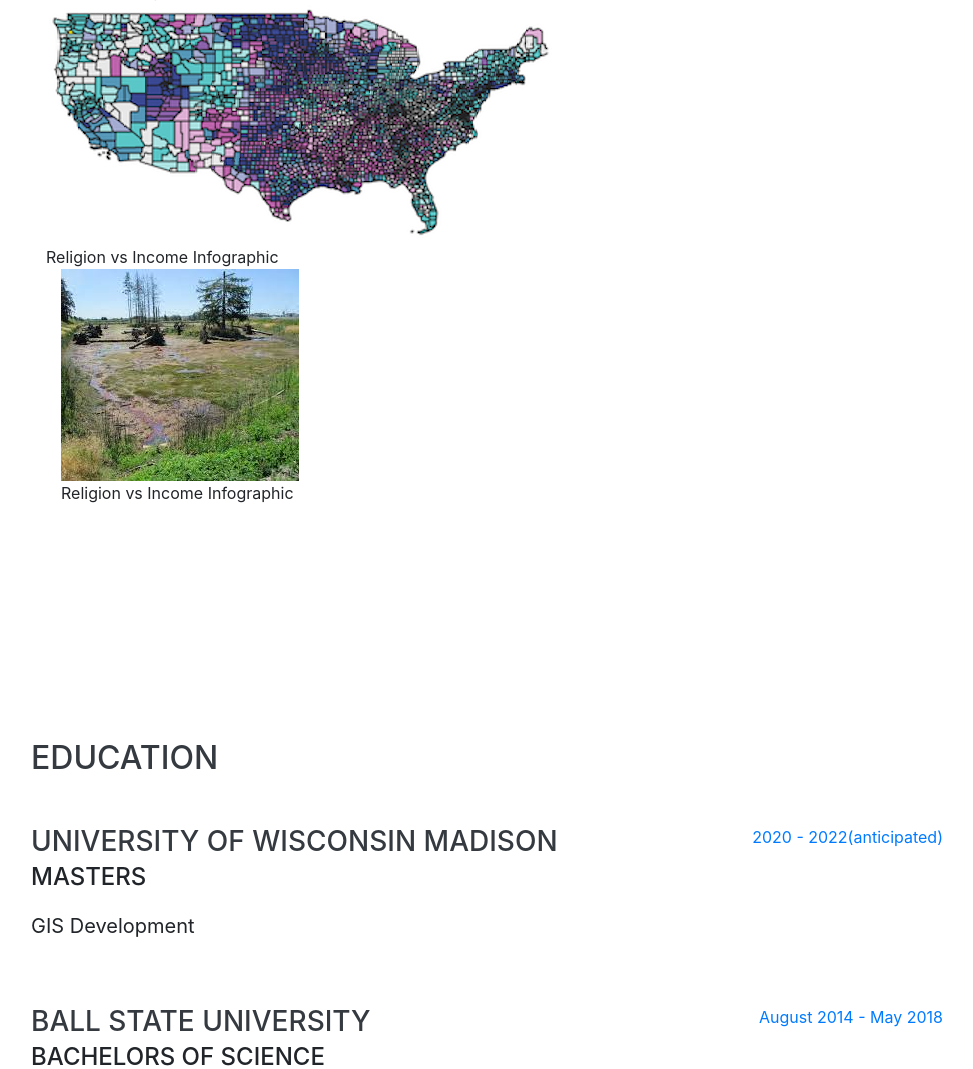
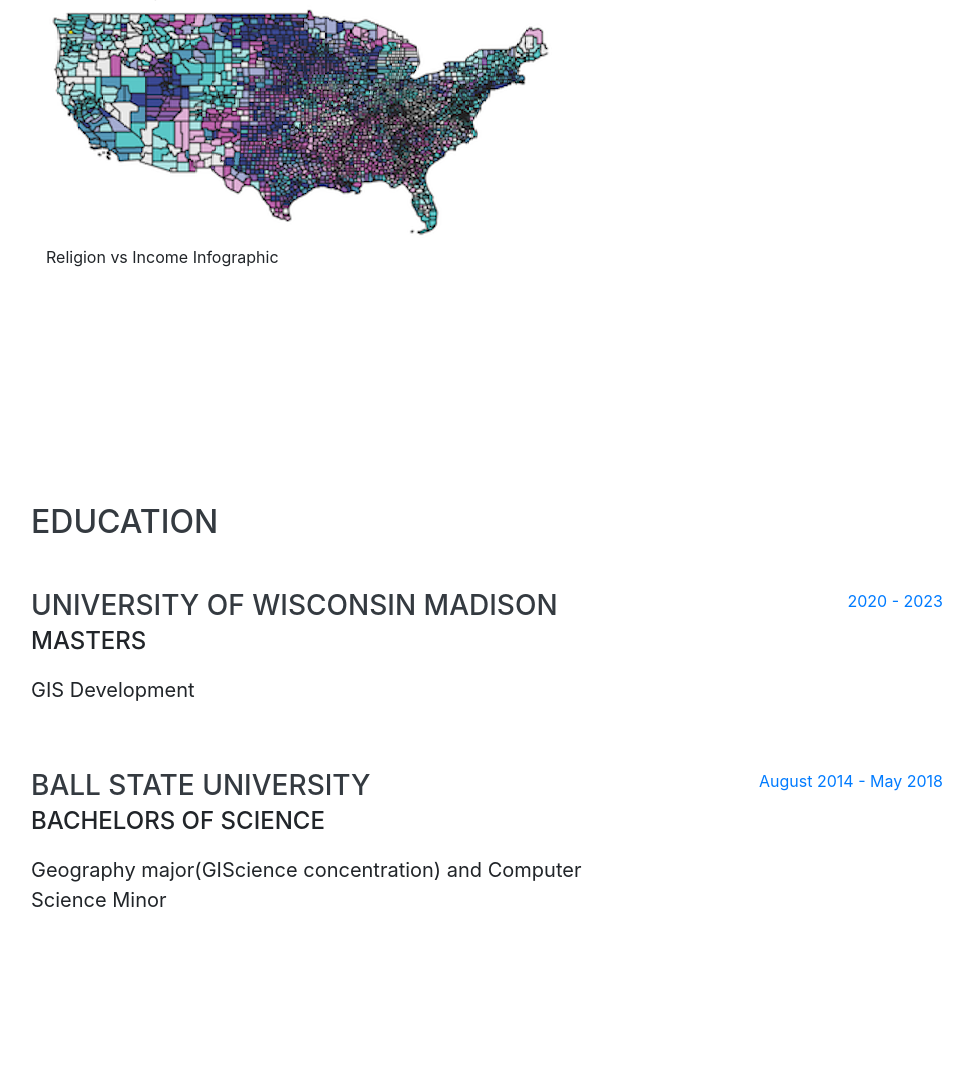
Before and after one commit to gfuelling/gfuelling.github.io, a website with bundled scripts: page index.html in a window 1280 px wide. Shown: the part 3049-4118 px from the top of the page, without its empty margins (289-1262 px from the left). Built offline with nearby package versions, Linux system fonts and the light colour scheme; a web font is replaced by a local one.

Commit message:
Update index.html
Erase old page and change graduation date

```diff
--- a/index.html
+++ b/index.html
@@ -170,14 +170,6 @@
           </a>
           <br>Religion vs Income Infographic
         </div>
-        <div class="container">
-          <div class="thumbnail portfolio-thumbnail">
-            <a href="portfolio/BPJAutomation.html">
-              <img class="link_image" src="assets/BPJPortfoliothumbnail.jpg" alt="BPJ Automation" />
-            </a>
-            <br>Religion vs Income Infographic
-          </div>
-      </div>
     </div>
   </div>
 </div>
@@ -194,7 +186,7 @@
             <p>GIS Development</p>
           </div>
           <div class="resume-date text-md-right">
-            <span class="text-primary">2020 - 2022(anticipated)</span>
+            <span class="text-primary">2020 - 2023</span>
           </div>
         </div>
 
```
